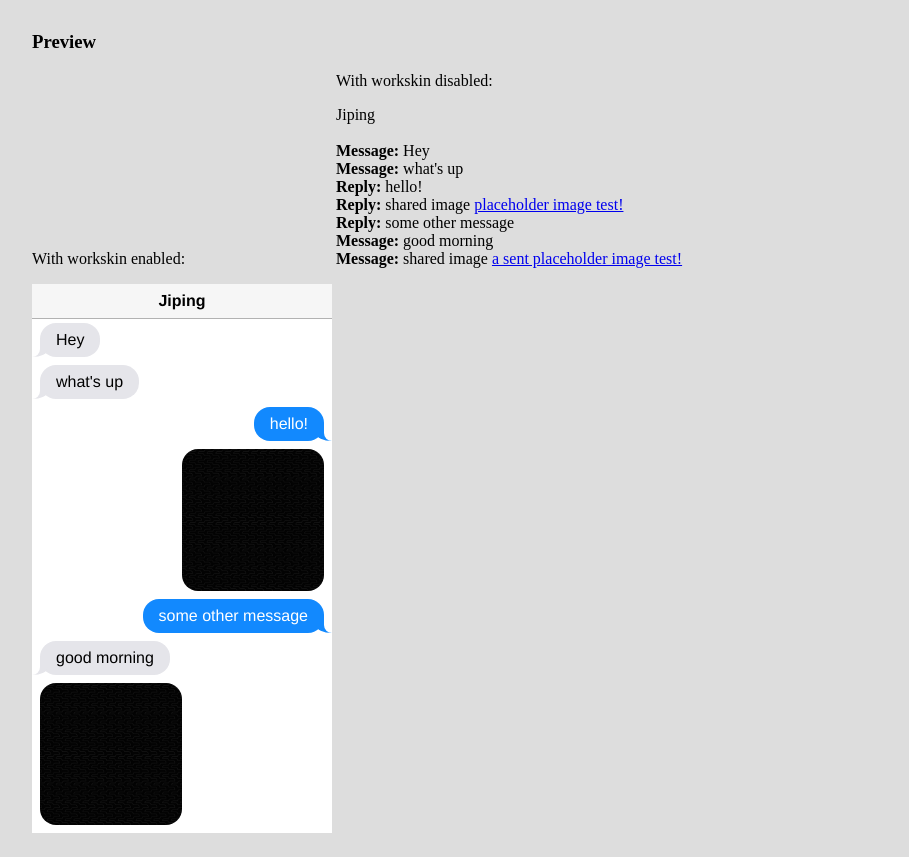
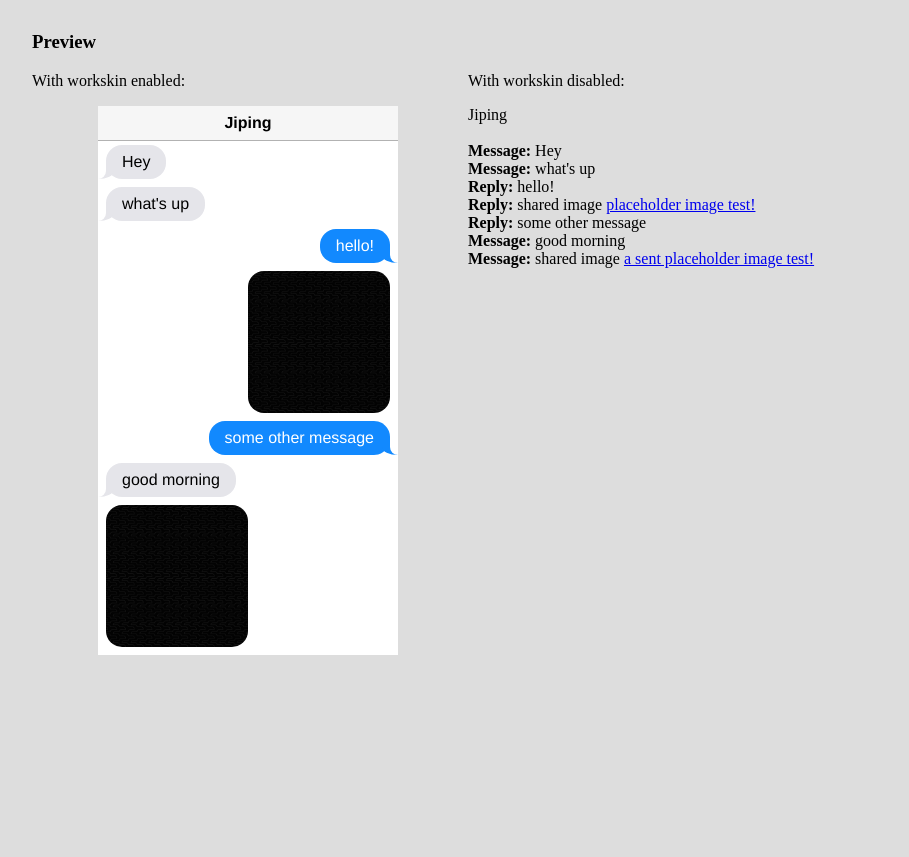
Before and after one commit to momijizukamori/momijizukamori.github.io, a plain HTML site: page txtmsg.html in a window 1280 px wide. Shown: the part 1134-1991 px from the top of the page, without its empty margins (128-1037 px from the left). After the commit the page ends 1813 px from the top, so only its background shows below. Drawn offline with Linux system fonts and the light colour scheme.

Commit message:
fix preview display for txt msg generator

```diff
--- a/style.css
+++ b/style.css
@@ -17,7 +17,8 @@ main {
 }
 
 .preview {
-  max-width: 50%;
+  width: 45%;
   min-width: 300px;
   display: inline-block;
+  vertical-align: top;
 }
```
